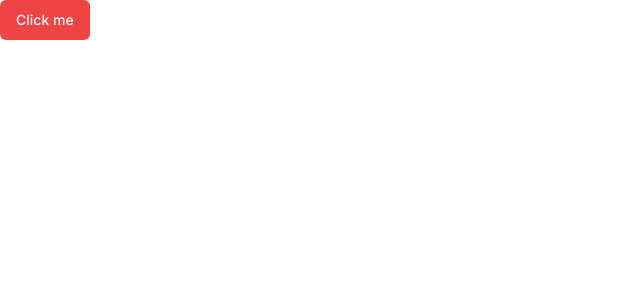
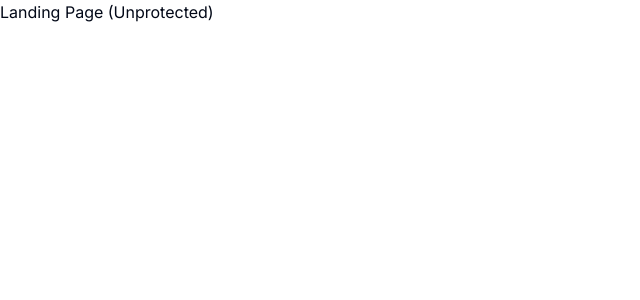
Before and after one commit to SUD77/ai-saas, a Next.js app: page / in a window 1280 px wide. Shown: the top 300 px of the page, without its empty margins (0-640 px from the left). Built offline with nearby package versions, Linux system fonts and the light colour scheme.

Commit message:
Did folder setup for landing and dashboard page

```diff
--- /dev/null
+++ b/app/(dashboard)/(routes)/dashboard/page.tsx
@@ -0,0 +1,6 @@
+
+export default function DashBoardPage() {
+  return (
+   <p>Dashboard Page (Protected)</p>
+  )
+}
--- /dev/null
+++ b/app/(landing)/page.tsx
@@ -0,0 +1,9 @@
+const LandingPage = () => {
+  return (
+    <div>
+      Landing Page (Unprotected)
+    </div>
+  );
+}
+
+export default LandingPage;
--- a/app/layout.tsx
+++ b/app/layout.tsx
@@ -6,7 +6,7 @@ const inter = Inter({ subsets: ['latin'] })
 
 export const metadata: Metadata = {
   title: 'Genius',
-  description: 'Ai Platform',
+  description: 'AI Platform',
 }
 
 export default function RootLayout({
--- a/app/page.tsx
+++ /dev/null
@@ -1,8 +0,0 @@
-import { Button } from '@/components/ui/button'
-import Image from 'next/image'
-
-export default function Home() {
-  return (
-   <Button variant="destructive">Click me</Button>
-  )
-}
```
